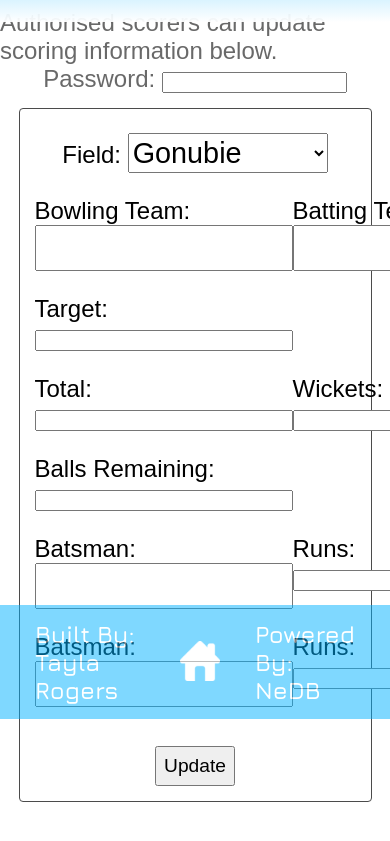
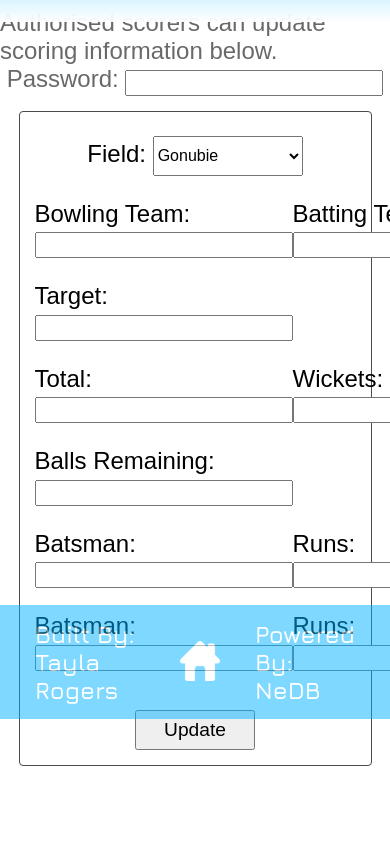
Before and after one commit to taylarogers/live-scoring, a website: page Public/scoring.html in a window 390 px wide. Shown: the part 125-966 px from the top of the page. Drawn offline with nearby package versions, Linux system fonts and the light colour scheme; a web font is replaced by a local one.

Commit message:
Bug Fix for Different Sized Input Boxes

```diff
--- a/Public/style.css
+++ b/Public/style.css
@@ -121,11 +121,17 @@ h4 {
     }
 
     input[type="text"] {
-        height: 40px;
+        height: 20px;
         width: 250px;
     }
 
     input[type="number"] {
+        height: 20px;
+        width: 250px;
+    }
+
+    input[type="password"] {
+        height: 20px;
         width: 250px;
     }
 
@@ -160,13 +166,13 @@ h4 {
 
     #Field {
         height: 40px;
-        width: 200px;
-        font-size: larger;
+        width: 150px;
+        font-size: medium;
     }
 
     #UpdateButton {
         height: 40px;
-        width: 80px;
+        width: 120px;
         font-size: larger;
     }
 }
```
